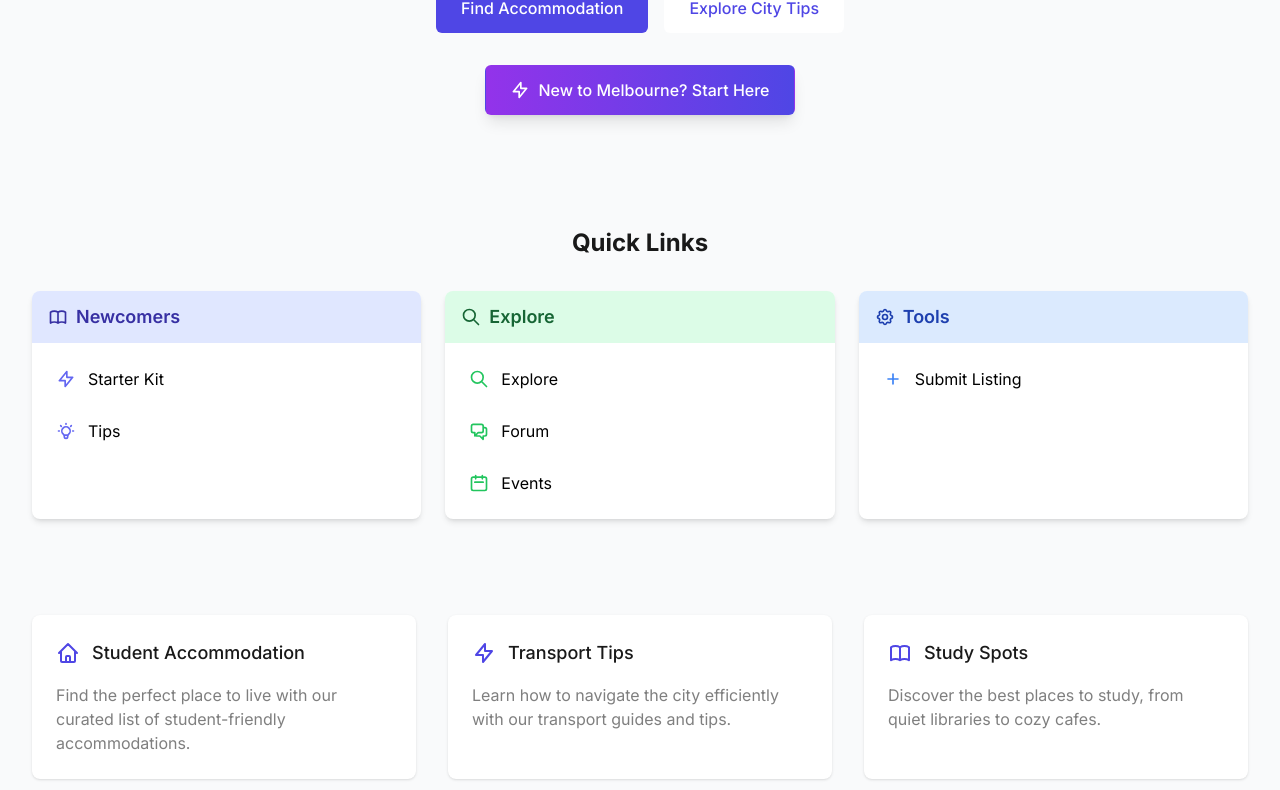
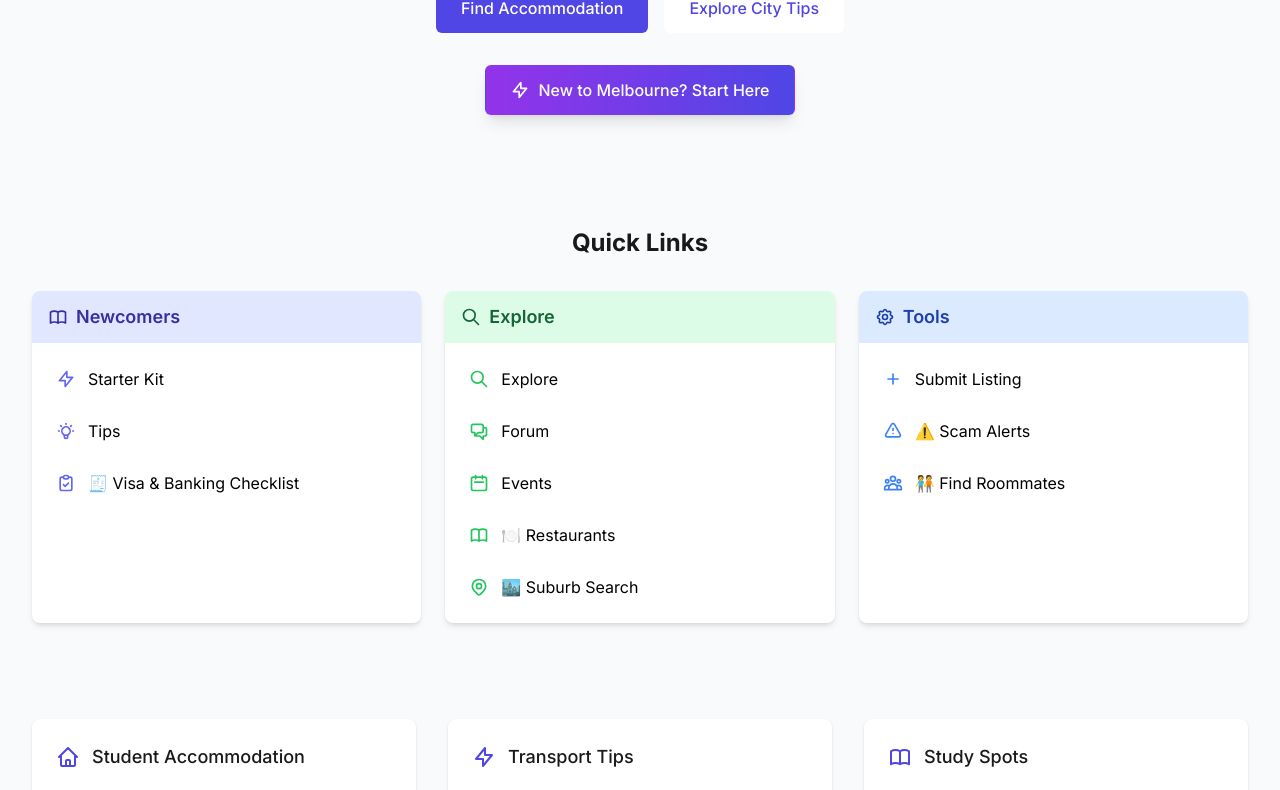
Before and after one commit to Harshil123451/student-hub, a Next.js app: page / in a window 1280 px wide. Shown: the part 381-1171 px from the top of the page. Built offline with nearby package versions, Linux system fonts and the light colour scheme; no server answers.

Commit message:
Add new navigation links to the homepage for "Visa & Banking Checklist," "Restaurants," "Suburb Search," "Scam Alerts," and "Find Roommates." Each link includes an icon for improved user engagement and accessibility.

```diff
--- a/app/page.js
+++ b/app/page.js
@@ -91,6 +91,12 @@ export default function Home() {
                 </svg>
                 <span>Tips</span>
               </Link>
+              <Link href="/checklist" className="flex items-center p-2 hover:bg-gray-50 rounded-md transition-colors">
+                <svg className="h-5 w-5 text-indigo-500 mr-3" fill="none" viewBox="0 0 24 24" stroke="currentColor">
+                  <path strokeLinecap="round" strokeLinejoin="round" strokeWidth={2} d="M9 5H7a2 2 0 00-2 2v12a2 2 0 002 2h10a2 2 0 002-2V7a2 2 0 00-2-2h-2M9 5a2 2 0 002 2h2a2 2 0 002-2M9 5a2 2 0 012-2h2a2 2 0 012 2m-6 9l2 2 4-4" />
+                </svg>
+                <span>🧾 Visa & Banking Checklist</span>
+              </Link>
             </div>
           </div>
 
@@ -123,6 +129,19 @@ export default function Home() {
                 </svg>
                 <span>Events</span>
               </Link>
+              <Link href="/explore/restaurants" className="flex items-center p-2 hover:bg-gray-50 rounded-md transition-colors">
+                <svg className="h-5 w-5 text-green-500 mr-3" fill="none" viewBox="0 0 24 24" stroke="currentColor">
+                  <path strokeLinecap="round" strokeLinejoin="round" strokeWidth={2} d="M12 6.253v13m0-13C10.832 5.477 9.246 5 7.5 5S4.168 5.477 3 6.253v13C4.168 18.477 5.754 18 7.5 18s3.332.477 4.5 1.253m0-13C13.168 5.477 14.754 5 16.5 5c1.747 0 3.332.477 4.5 1.253v13C19.832 18.477 18.247 18 16.5 18c-1.746 0-3.332.477-4.5 1.253" />
+                </svg>
+                <span>🍽️ Restaurants</span>
+              </Link>
+              <Link href="/explore/suburbs" className="flex items-center p-2 hover:bg-gray-50 rounded-md transition-colors">
+                <svg className="h-5 w-5 text-green-500 mr-3" fill="none" viewBox="0 0 24 24" stroke="currentColor">
+                  <path strokeLinecap="round" strokeLinejoin="round" strokeWidth={2} d="M17.657 16.657L13.414 20.9a1.998 1.998 0 01-2.827 0l-4.244-4.243a8 8 0 1111.314 0z" />
+                  <path strokeLinecap="round" strokeLinejoin="round" strokeWidth={2} d="M15 11a3 3 0 11-6 0 3 3 0 016 0z" />
+                </svg>
+                <span>🏙️ Suburb Search</span>
+              </Link>
             </div>
           </div>
 
@@ -143,6 +162,18 @@ export default function Home() {
                   <path strokeLinecap="round" strokeLinejoin="round" strokeWidth={2} d="M12 6v6m0 0v6m0-6h6m-6 0H6" />
                 </svg>
                 <span>Submit Listing</span>
+              </Link>
+              <Link href="/scam-alerts" className="flex items-center p-2 hover:bg-gray-50 rounded-md transition-colors">
+                <svg className="h-5 w-5 text-blue-500 mr-3" fill="none" viewBox="0 0 24 24" stroke="currentColor">
+                  <path strokeLinecap="round" strokeLinejoin="round" strokeWidth={2} d="M12 9v2m0 4h.01m-6.938 4h13.856c1.54 0 2.502-1.667 1.732-3L13.732 4c-.77-1.333-2.694-1.333-3.464 0L3.34 16c-.77 1.333.192 3 1.732 3z" />
+                </svg>
+                <span>⚠️ Scam Alerts</span>
+              </Link>
+              <Link href="/roommates" className="flex items-center p-2 hover:bg-gray-50 rounded-md transition-colors">
+                <svg className="h-5 w-5 text-blue-500 mr-3" fill="none" viewBox="0 0 24 24" stroke="currentColor">
+                  <path strokeLinecap="round" strokeLinejoin="round" strokeWidth={2} d="M17 20h5v-2a3 3 0 00-5.356-1.857M17 20H7m10 0v-2c0-.656-.126-1.283-.356-1.857M7 20H2v-2a3 3 0 015.356-1.857M7 20v-2c0-.656.126-1.283.356-1.857m0 0a5.002 5.002 0 019.288 0M15 7a3 3 0 11-6 0 3 3 0 016 0zm6 3a2 2 0 11-4 0 2 2 0 014 0zM7 10a2 2 0 11-4 0 2 2 0 014 0z" />
+                </svg>
+                <span>🧑‍🤝‍🧑 Find Roommates</span>
               </Link>
             </div>
           </div>
```
